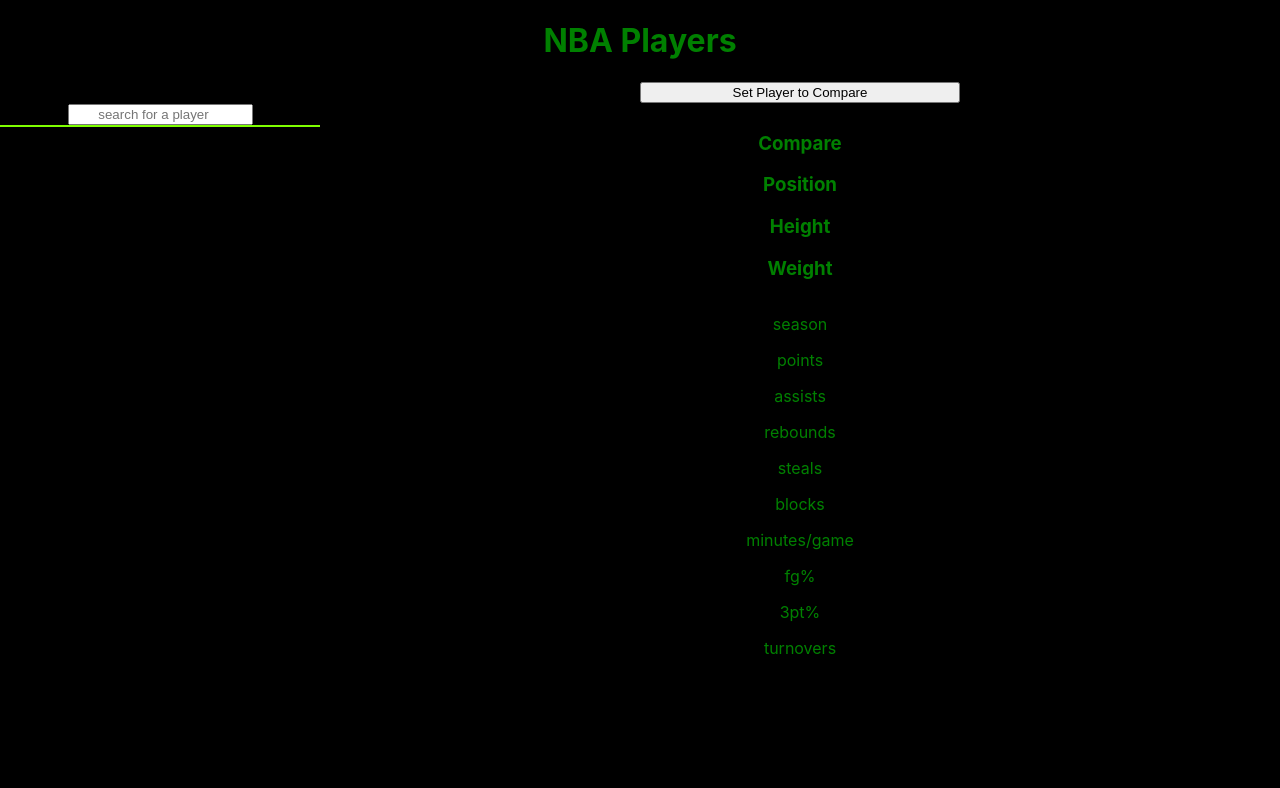
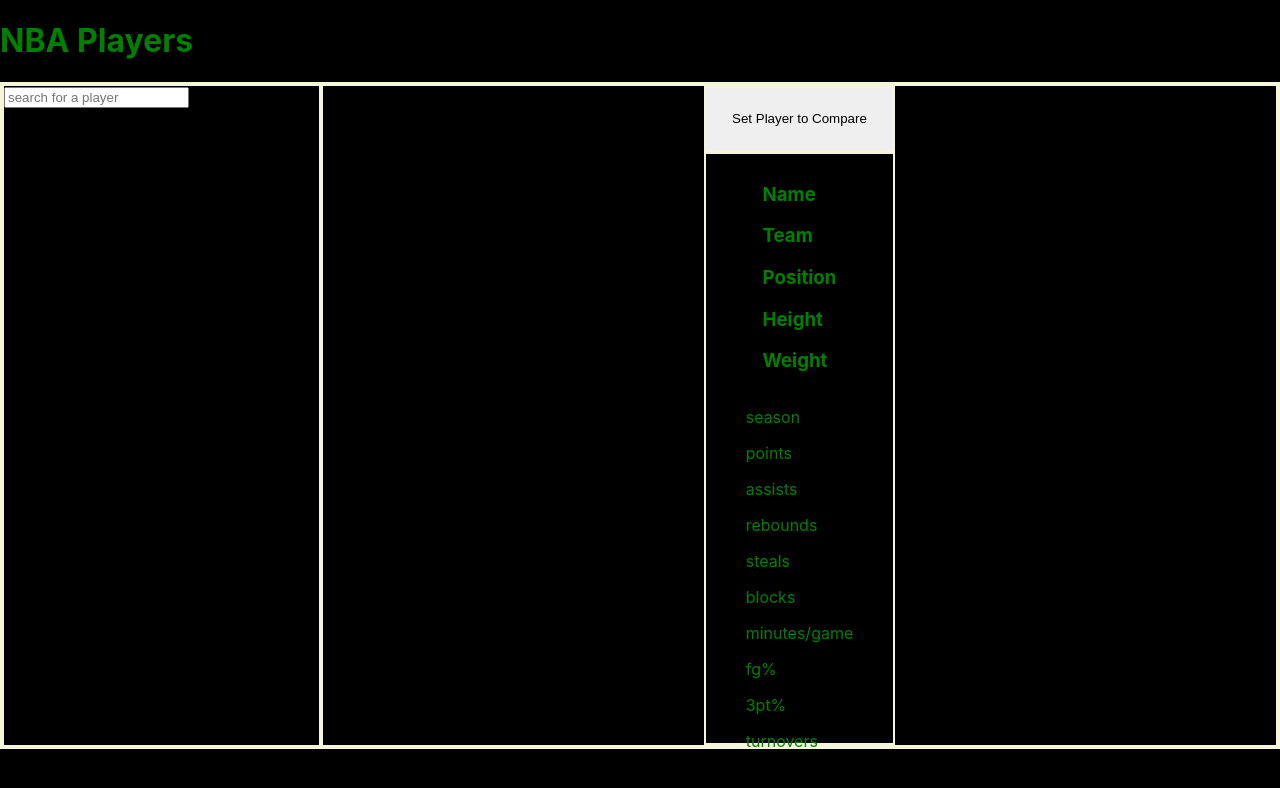
Before and after one commit to samorgan32/sei-proj-2-nba, a React (Create React App) app: page / in a window 1280 px wide. Shown: the top 788 px of the page. Built offline with nearby package versions, Linux system fonts and the light colour scheme.

Commit message:
grid layout set up

```diff
--- a/src/App.css
+++ b/src/App.css
@@ -5,49 +5,64 @@
 }
 * {
     box-sizing: border-box;
-    text-align: center;
+    /* text-align: center; */
 }
 
 .main {
     display: grid;
-    /* border: 2px solid beige; */
-    grid-template-columns: 1fr 1fr 1fr 1fr;
+    border: 2px solid beige;
+    grid-template-columns: 25% 75%;
     grid-template-rows: 1fr;
 
 }
 
 .search{
+    border: 2px solid beige;
+
     grid-column-start: 1;
 }
 
-.buttons {
-    grid-column-start: 3;
-    grid-column-end: 4;
+.player-display {
+    border: 2px solid beige;
+    display: grid;
+    grid-template-columns: 40% 20% 40%;
+    grid-template-rows: 10% 90%;
+
+
+}
+
+button {
+    border: 2px solid beige;
+    grid-column-start: 2;
+
 
 }
 
 .player-list {
-    border-top:2px solid chartreuse;
+    /* border-top:2px solid chartreuse; */
+    /* border: 2px solid beige; */
+
+
 }
 
 .player {
     display: flex;
     border: 2px solid beige;
-    grid-column-start: 2;
+    grid-column-start: 1;
     grid-row-start: 2;
-    max-height: 55vh;
-    min-height: 55vh;
+    /* max-height: 60vh;
+    min-height: 60vh; */
     flex-direction: column;
     justify-content: center;
 }
 
 .stat-identifiers{
     display: flex;
-    /* border: 2px solid beige; */
-    grid-column-start: 3;
+    border: 2px solid beige;
+    grid-column-start: 2;
     grid-row-start: 2;
-    max-height: 55vh;
-    min-height: 55vh;
+    /* max-height: 60vh;
+    min-height: 60vh; */
     flex-direction: column;
     justify-content: space-evenly;
     align-items: center;
@@ -58,10 +73,10 @@
 .player-comparison {
     display: flex;
     border: 2px solid beige;
-    grid-column-start: 4;
+    grid-column-start: 3;
     grid-row-start: 2;
-    max-height: 55vh;
-    min-height: 55vh;
+    /* max-height: 60vh;
+    min-height: 60vh; */
     flex-direction: column;
     justify-content: center;
 }
--- a/src/App.js
+++ b/src/App.js
@@ -34,9 +34,8 @@
 
       <div className='main'>
 
-        {/* <div className='buttons'> */}
-        <button className='buttons' onClick={comparePlayer}>Set Player to Compare</button>
-        {/* </div> */}
+        {/* <button className='buttons' onClick={comparePlayer}>Set Player to Compare</button> */}
+
 
         <div className='search'>
           <Search players={players} setPlayers={setPlayers} activePlayers={activePlayers} setActivePlayers={setActivePlayers} filteredPlayers={filteredPlayers} setFilteredPlayers={setFilteredPlayers} />
@@ -44,10 +43,46 @@
           <PlayerList players={players} setPlayers={setPlayers} activePlayers={activePlayers} setActivePlayers={setActivePlayers} playerNames={playerNames} setPlayerNames={setPlayerNames} filteredPlayers={filteredPlayers} setFilteredPlayers={setFilteredPlayers} />
         </div>
 
-        <div className='stat-identifiers'>
+        <div className='player-display'>
+          <button className='buttons' onClick={comparePlayer}>Set Player to Compare</button>
+          <div className='stat-identifiers'>
+
+            <div>
+              <h3>Name</h3>
+              <h3>Team</h3>
+              <h3>Position</h3>
+              <h3>Height</h3>
+              <h3>Weight</h3>
+            </div>
+
+            <div>
+              <p>season</p>
+              <p>points</p>
+              <p>assists</p>
+              <p>rebounds</p>
+              <p>steals</p>
+              <p>blocks</p>
+              <p>minutes/game</p>
+              <p>fg%</p>
+              <p>3pt%</p>
+              <p>turnovers</p>
+            </div>
+
+          </div>
+
+
+
+          <Route path="/player/:id" render={(routerProps) => <Player players={players} setPlayers={setPlayers} activePlayers={activePlayers} setActivePlayers={setActivePlayers} playerNames={playerNames} setPlayerNames={setPlayerNames} filteredPlayers={filteredPlayers} setFilteredPlayers={setFilteredPlayers} match={routerProps.match} />} />
+
+          <PlayerComparison playerCompare={playerCompare} setPlayerCompare={setPlayerCompare} />
+
+        </div>
+
+        {/* <div className='stat-identifiers'>
 
           <div>
-            <h3>Compare</h3>
+            <h3>Name</h3>
+            <h3>Team</h3>
             <h3>Position</h3>
             <h3>Height</h3>
             <h3>Weight</h3>
@@ -72,7 +107,7 @@
 
         <Route path="/player/:id" render={(routerProps) => <Player players={players} setPlayers={setPlayers} activePlayers={activePlayers} setActivePlayers={setActivePlayers} playerNames={playerNames} setPlayerNames={setPlayerNames} filteredPlayers={filteredPlayers} setFilteredPlayers={setFilteredPlayers} match={routerProps.match} />} />
 
-        <PlayerComparison playerCompare={playerCompare} setPlayerCompare={setPlayerCompare} />
+        <PlayerComparison playerCompare={playerCompare} setPlayerCompare={setPlayerCompare} /> */}
 
         <Redirect path="/" />
       </div>
```
